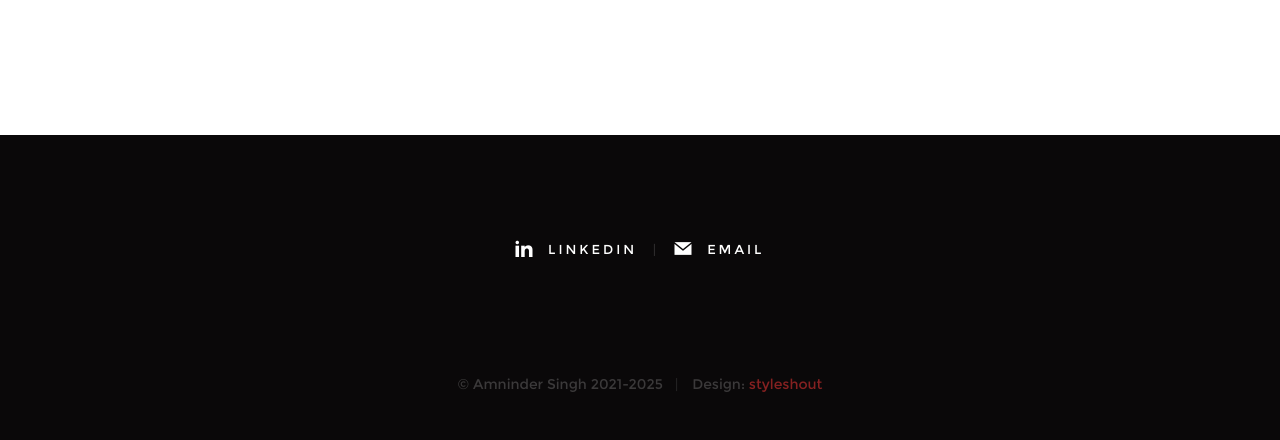
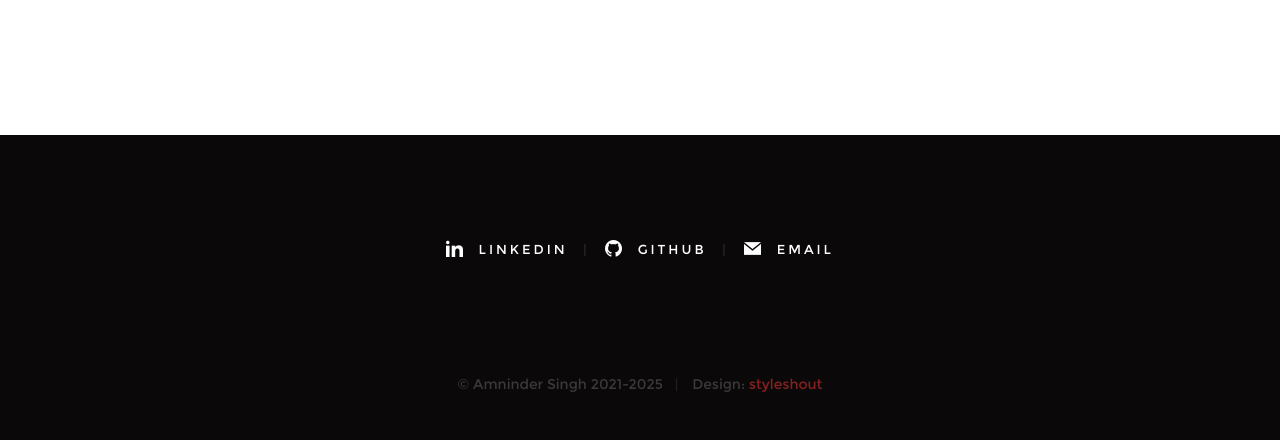
Before and after one commit to singhamninder/mywebsite, a Django app: template templates/single-project.html in a window 1280 px wide. Shown: the part 681-1121 px from the top of the page. Run offline with Django 3.2, Linux system fonts and the light colour scheme; the template is opened without the code that fills it, so the values that code supplies are empty.

Commit message:
update single project html

```diff
--- a/templates/single-project.html
+++ b/templates/single-project.html
@@ -183,10 +183,10 @@
                         <span>LinkedIn</span>
                     </a></li>
 
-                    <!-- <li><a href="https://twitter.com/amnindersahota" target="_blank">
-                        <i class="im im-twitter" aria-hidden="true"></i>
-                        <span>Twitter</span>
-                    </a></li> -->
+                     <li><a href="https://github.com/singhamninder" target="_blank">
+                        <i class="im im-github" aria-hidden="true"></i>
+                        <span>Github</span>
+                    </a></li>
 
                     <li><a href="mailto:asing075@ucr.edu">
                         <i class="im im-mail" aria-hidden="true"></i>
```
